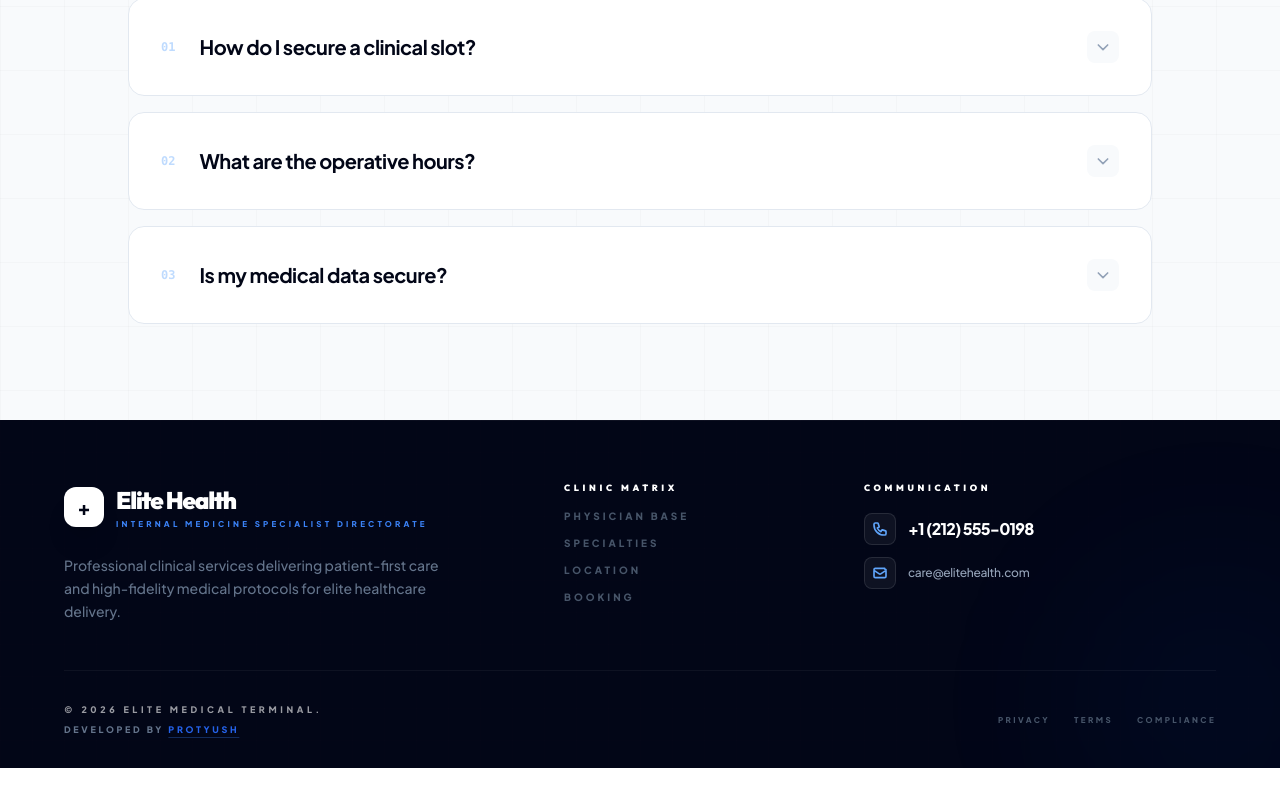
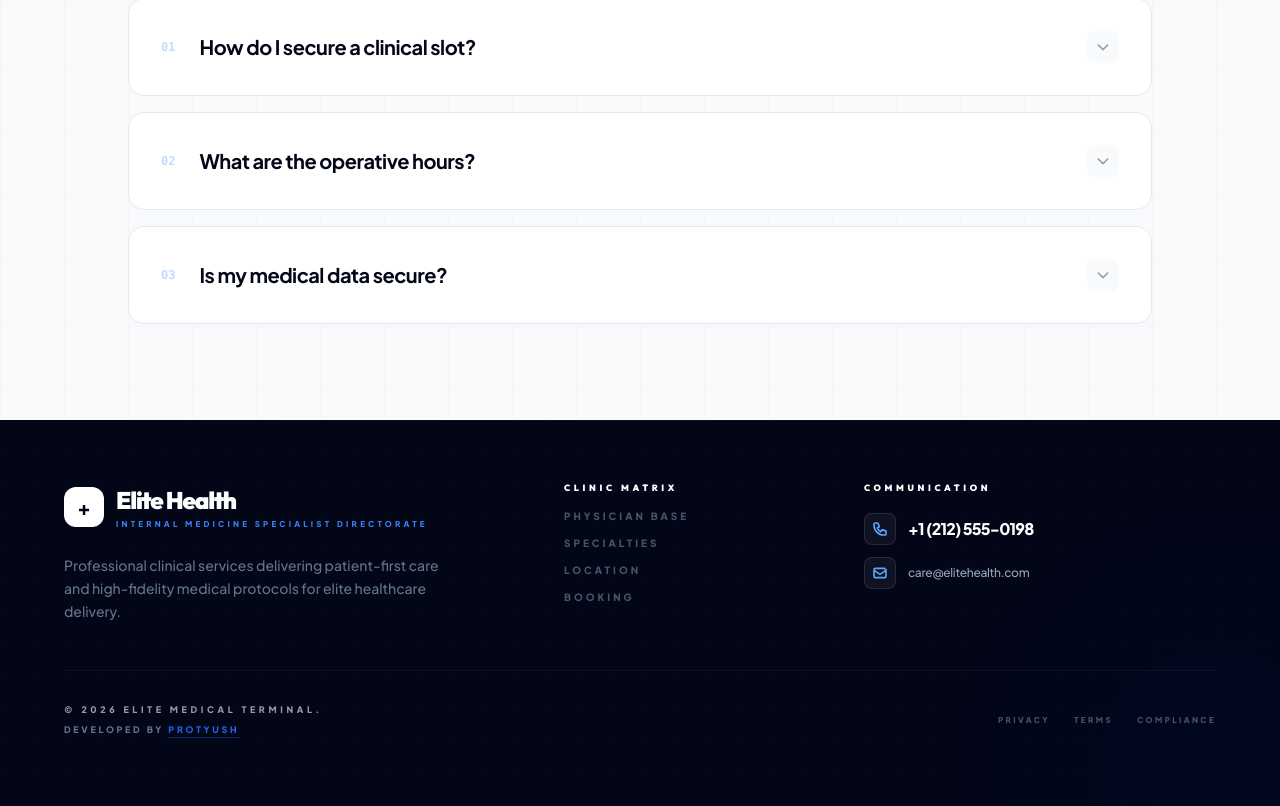
Before and after one commit to competitive7coder/Dr_Clinic, a React (Vite) app: page / in a window 1280 px wide. Shown: the part 6919-7725 px from the top of the page. Before the commit the page ends 7687 px from the top, so only its background shows below. Built offline with nearby package versions, Linux system fonts and the light colour scheme.

Commit message:
Added pb in footer

```diff
--- a/frontend/components/Footer.tsx
+++ b/frontend/components/Footer.tsx
@@ -4,7 +4,7 @@ import { CLINIC_PLACEHOLDERS } from '../constants';
 import { Placeholder } from './Placeholder';
 
 export const Footer: React.FC = () => (
-  <footer className="bg-slate-950 text-slate-400 pt-16 pb-8 px-6 overflow-hidden relative">
+  <footer className="bg-slate-950 text-slate-400 pt-16 pb-24 px-6 overflow-hidden relative">
     {/* Architectural Gradients & Grid */}
     <div className="absolute inset-0 bg-[linear-gradient(to_right,#ffffff05_1px,transparent_1px),linear-gradient(to_bottom,#ffffff05_1px,transparent_1px)] bg-[size:32px_32px] pointer-events-none opacity-20"></div>
     <div className="absolute top-0 left-0 w-full h-px bg-gradient-to-r from-transparent via-white/5 to-transparent"></div>
```
